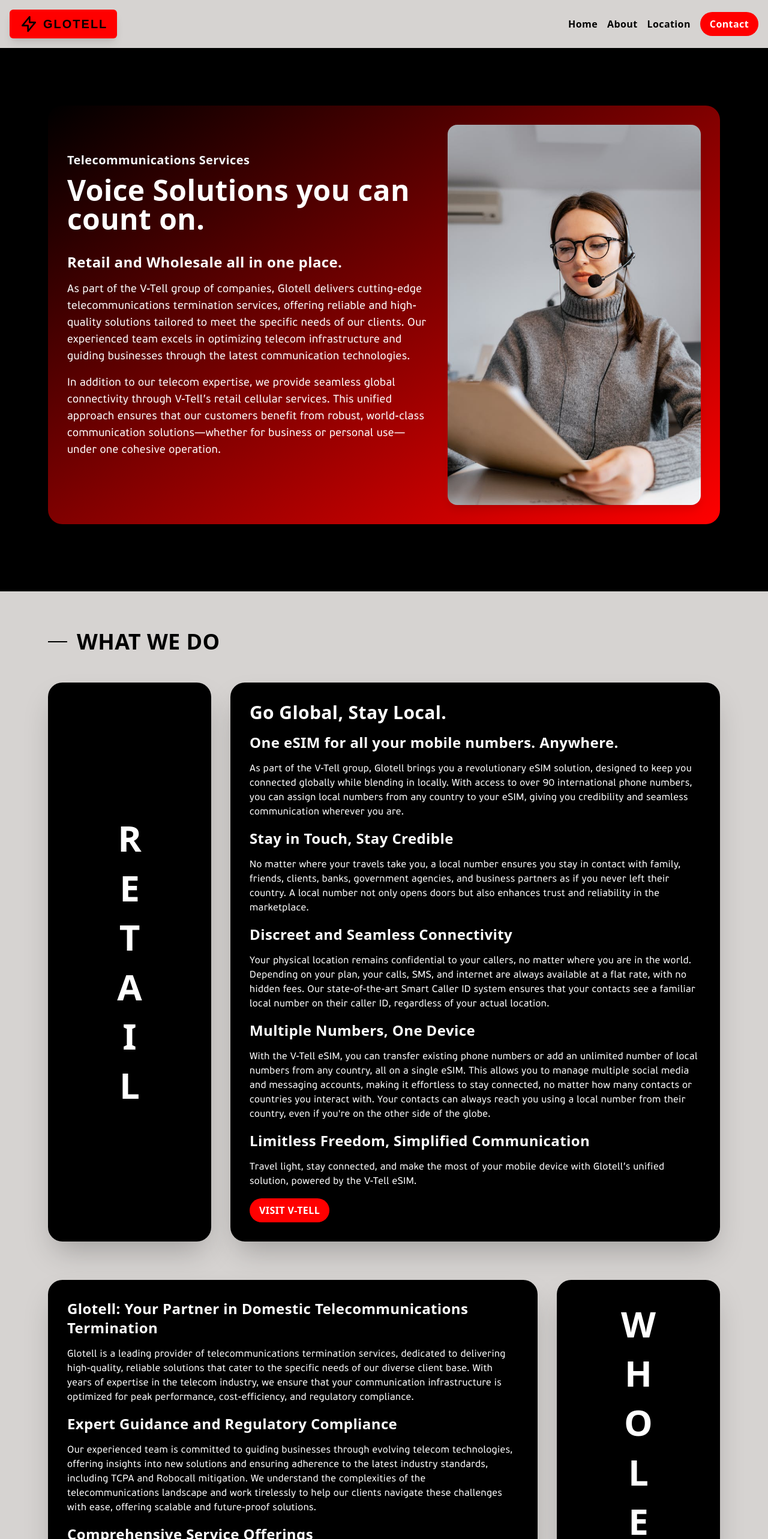
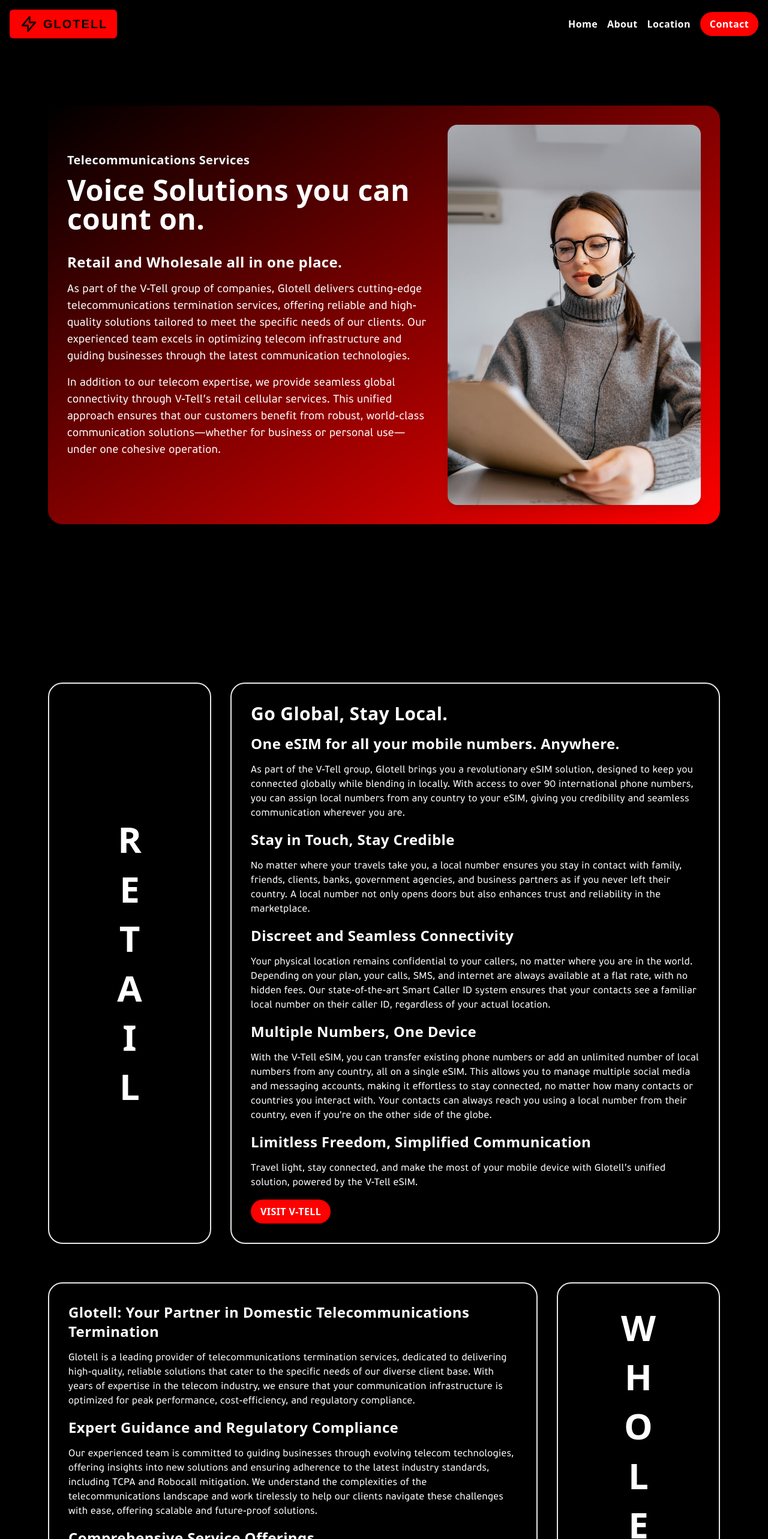
Before and after one commit to kdjordan/gtLanding, a Vue app: page / in a window 1280 px wide. Shown: the top 2566 px of the page at 60% size. Built offline with nearby package versions, Linux system fonts and the light colour scheme; a web font is replaced by a local one.

Commit message:
REF: copy fix and color changes

```diff
--- a/src/components/FeaturesSection.vue
+++ b/src/components/FeaturesSection.vue
@@ -1,5 +1,5 @@
 <template>
-	<section class="py-16 bg-stone-300" id="features">
+	<section class="py-16" id="features">
 		<div class="container mx-auto px-4">
 			<div class="flex items-center mb-12">
 				<div class="w-8 h-0.5 bg-black mr-4"></div>
@@ -12,7 +12,7 @@
 			<div class="flex flex-col md:flex-row gap-8 mb-16">
 				<!-- RETAIL text -->
 				<div
-					class="w-full md:w-1/4 bg-black rounded-3xl shadow-2xl overflow-hidden flex items-center justify-center p-4 md:p-0"
+					class="w-full md:w-1/4 bg-black rounded-3xl shadow-2xl overflow-hidden flex items-center justify-center p-4 md:p-0 border-2 "
 				>
 					<div class="text-4xl md:text-6xl font-bold text-secondary">
 						<div class="feature-text">
@@ -28,7 +28,7 @@
 
 				<!-- Retail copy -->
 				<div
-					class="w-full md:w-3/4 bg-black rounded-3xl shadow-2xl overflow-hidden"
+					class="w-full md:w-3/4 bg-black rounded-3xl shadow-2xl overflow-hidden border-2"
 				>
 					<div class="p-8">
 						<h3 class="text-3xl font-bold text-secondary mb-4">
@@ -107,7 +107,7 @@
 			<div class="flex flex-col md:flex-row gap-8">
 				<!-- Wholesale copy -->
 				<div
-					class="w-full md:w-3/4 bg-black rounded-3xl shadow-2xl overflow-hidden order-2 md:order-1"
+					class="w-full md:w-3/4 bg-black rounded-3xl shadow-2xl overflow-hidden order-2 md:order-1 border-2"
 				>
 					<div class="p-8">
 						<h2 class="text-2xl font-bold text-secondary mb-4">
@@ -153,7 +153,7 @@
 
 				<!-- WHOLESALE text -->
 				<div
-					class="w-full md:w-1/4 bg-black rounded-3xl shadow-2xl overflow-hidden flex items-center justify-center p-4 md:p-0 order-1 md:order-2"
+					class="w-full md:w-1/4 bg-black rounded-3xl shadow-2xl overflow-hidden flex items-center justify-center p-4 md:p-0 order-1 md:order-2 border-2"
 				>
 					<div class="text-4xl md:text-6xl font-bold text-secondary">
 						<div class="feature-text py-8">
--- a/src/components/FooterSection.vue
+++ b/src/components/FooterSection.vue
@@ -1,5 +1,5 @@
 <template>
-	<footer class="bg-stone-200 text-black py-16">
+	<footer class="py-16 text-secondary">
 		<div class="container mx-auto px-4">
 			<div class="grid grid-cols-1 md:grid-cols-3 gap-8">
 				<!-- Logo and Description -->
@@ -22,7 +22,7 @@
 							>THE GLOTELL ADVANTAGE</span
 						>
 					</div>
-					<p class="mb-4 max-w-2xl">
+					<p class="mb-4 max-w-2xl">``
 						Glotell operates as an integral part of the V-Tell group
 						of companies, a unified business committed to delivering
 						comprehensive telecom solutions. As part of the same
@@ -62,7 +62,7 @@
 			<div
 				class="mt-16 pt-8 border-t border-gray-300 flex flex-wrap justify-between items-center"
 			>
-				<p>&copy; 2024 Glotell, LLC. All rights reserved.</p>
+				<p>&copy; 2024 Glotell US Corp. All rights reserved.</p>
 			</div>
 		</div>
 	</footer>
--- a/src/components/NavBar.vue
+++ b/src/components/NavBar.vue
@@ -1,5 +1,5 @@
 <template>
-  <nav ref="navbar" class="w-full bg-stone-300 text-secondary py-4 fixed top-0 left-0 right-0 z-50 transition-all duration-300" :class="{ 'translate-y-[-100%]': isHidden }">
+  <nav ref="navbar" class="w-full  text-secondary py-4 fixed top-0 left-0 right-0 z-50 transition-all duration-300" :class="{ 'translate-y-[-100%]': isHidden }">
     <div class="w-full px-4 flex justify-between items-center">
       <div class="bg-primary rounded-md shadow-lg overflow-hidden">
         <div class="flex items-center px-4 py-2">
@@ -17,7 +17,7 @@
       </button>
       <!-- Desktop menu -->
       <div class="hidden md:flex space-x-4 items-center">
-        <a v-for="link in links" :key="link.href" :href="link.href" @click.prevent="scrollTo(link.href)" class="text-black font-semibold hover:text-primary transition-colors">
+        <a v-for="link in links" :key="link.href" :href="link.href" @click.prevent="scrollTo(link.href)" class="text-secondary font-semibold hover:text-primary transition-colors">
           {{ link.text }}
         </a>
         <a href="mailto:support.wholesale@v-tell.com" target="_blank" rel="noopener noreferrer" class="bg-primary text-secondary px-4 py-2 rounded-full font-semibold hover:bg-opacity-80 transition-colors inline-block">
--- a/src/components/TestimonialsSection.vue
+++ b/src/components/TestimonialsSection.vue
@@ -1,10 +1,7 @@
 <template>
   <section class="py-16" id="testimonials">
     <div class="container mx-auto px-4">
-      <h2 class="text-4xl font-bold mb-8 text-center sm:text-2xl">TELECOMMUNICATIONS FOR THE MODERN WORLD</h2>
-      <div class="grid grid-cols-1 md:grid-cols-2 gap-8">
-        <!-- Add testimonial items here -->
-      </div>
+      <h2 class="text-md font-bold mb-8 text-center md:text-4xl">TELECOMMUNICATIONS FOR THE MODERN WORLD</h2>
     </div>
   </section>
 </template>
```
